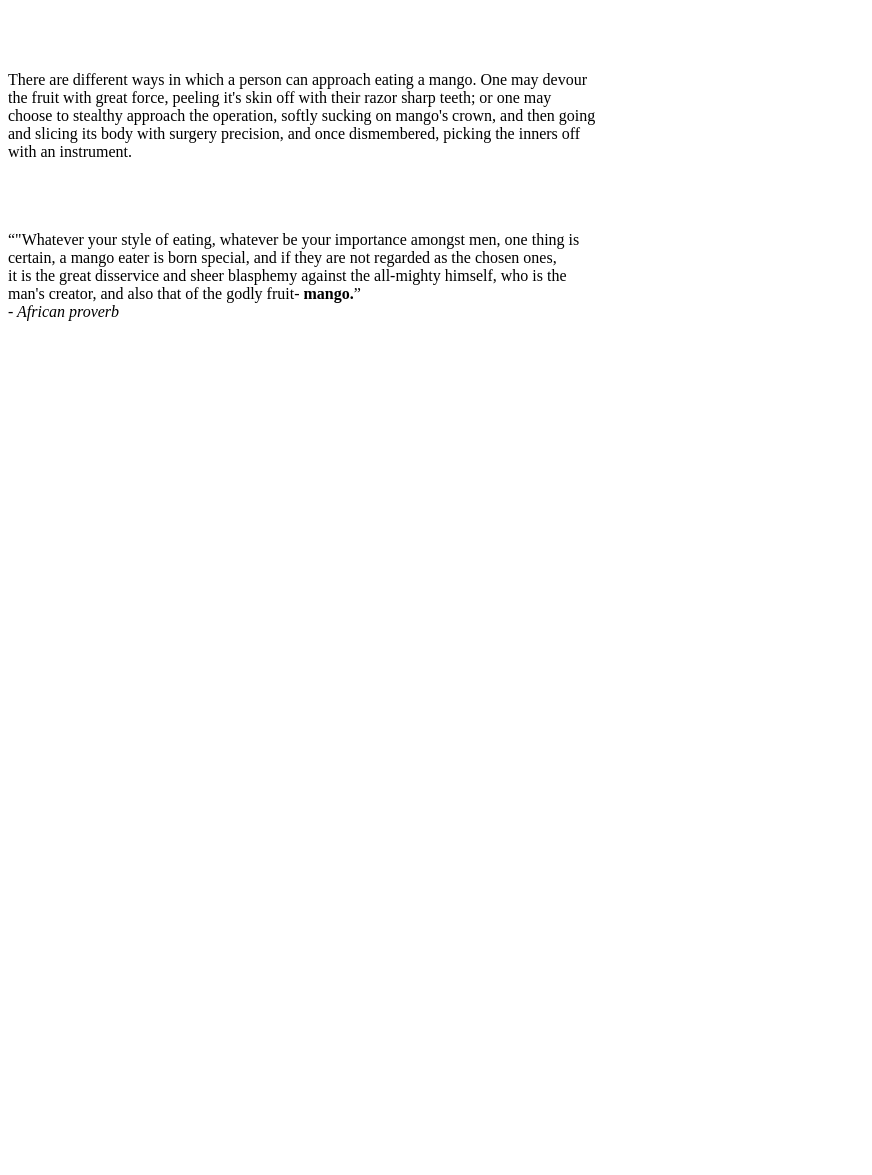
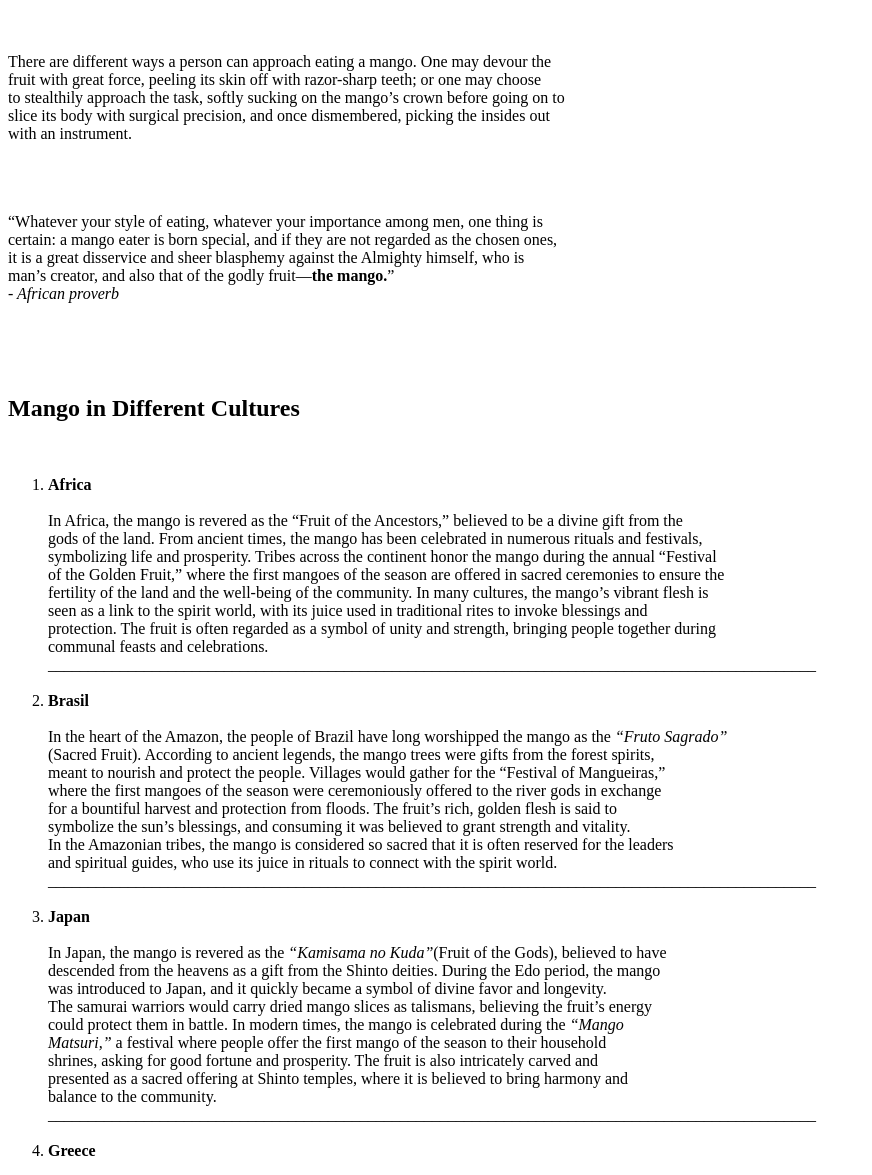
Before and after one commit to Azimuth9/odin-recipes, a plain HTML site: page recipes/how-eat-a-mango.html in a window 1280 px wide. Shown: the part 61-1236 px from the top of the page, without its empty margins (0-872 px from the left). Before the commit the page ends 800 px from the top, so only its background shows below. Drawn offline with Linux system fonts and the light colour scheme.

Commit message:
Add a "Mango in Different Cultures" section

```diff
--- a/recipes/how-eat-a-mango.html
+++ b/recipes/how-eat-a-mango.html
@@ -6,25 +6,76 @@
     <title>How to Eat a Mango</title>
 </head>
 <body>
-    <h1>How to Eat a Mango</h1><br>
+    <h1>How to Eat a Mango</h1>
     <br>
-    <p>There are different ways in which a person can approach eating a mango. One may devour <br>
-    the fruit with great force, peeling it's skin off with their razor sharp teeth; or one may<br>
-    choose to stealthy approach the operation, softly sucking on mango's crown, and then going<br>
-    and slicing its body with surgery precision, and once dismembered, picking the inners off <br>
+    <p>There are different ways a person can approach eating a mango. One may devour the<br>
+    fruit with great force, peeling its skin off with razor-sharp teeth; or one may choose<br>
+    to stealthily approach the task, softly sucking on the mango’s crown before going on to <br>
+    slice its body with surgical precision, and once dismembered, picking the insides out  <br>
     with an instrument.</p><br>
     <br>
     <br>
-<q>"Whatever your style of eating, whatever be your importance amongst men, one thing is<br>
-certain, a mango eater is born special, and if they are not regarded as the chosen ones,<br>
-it is the great disservice and sheer blasphemy against the all-mighty himself, who is the<br>
-man's creator, and also that of the godly fruit- <strong>mango.</strong></q><br>
+<q>Whatever your style of eating, whatever your importance among men, one thing is <br>
+ certain: a mango eater is born special, and if they are not regarded as the chosen ones, <br>
+ it is a great disservice and sheer blasphemy against the Almighty himself, who is <br>
+ man’s creator, and also that of the godly fruit—<strong>the mango.</strong></q><br>
 <i>- African proverb</i><br>
 <br>
 <br>
 <!--add a black and white image of an african child looking at the mango with wonder.-->
 <br>
 <br>
-
+<h2><strong>Mango in Different Cultures</strong></h2><br>
+<ol>
+    <li><strong>Africa</strong></li>
+<br>
+In Africa, the mango is revered as the “Fruit of the Ancestors,” believed to be a divine gift from the<br>
+gods of the land. From ancient times, the mango has been celebrated in numerous rituals and festivals,<br>
+symbolizing life and prosperity. Tribes across the continent honor the mango during the annual “Festival<br>
+of the Golden Fruit,” where the  first mangoes of the season are offered in sacred ceremonies to ensure the<br>
+fertility of the land and the well-being of the community. In many cultures, the mango’s vibrant flesh is <br>
+seen as a link to the spirit world, with its juice used in traditional rites to invoke blessings and<br>
+protection. The fruit is often regarded as a symbol of unity and strength, bringing people together during<br>
+communal feasts and celebrations. <br>
+________________________________________________________________________________________________
+<br>
+<br>
+<li><strong>Brasil</strong></li>
+<br>
+In the heart of the Amazon, the people of Brazil have long worshipped the mango as the <i>“Fruto Sagrado”</i><br>
+ (Sacred Fruit). According to ancient legends, the mango trees were gifts from the forest spirits, <br>
+ meant to nourish and protect the people. Villages would gather for the “Festival of Mangueiras,”<br>
+ where the first mangoes of the season were ceremoniously offered to the river gods in exchange <br>
+ for a bountiful harvest and protection from floods. The fruit’s rich, golden flesh is said to<br>
+ symbolize the sun’s blessings, and consuming it was believed to grant strength and vitality. <br>
+ In the Amazonian tribes, the mango is considered so sacred that it is often reserved for the leaders <br>
+ and spiritual guides, who use its juice in rituals to connect with the spirit world.<br>
+ ________________________________________________________________________________________________
+ <br>
+<br>
+<li><strong>Japan</strong></li>
+<br>
+In Japan, the mango is revered as the <i>“Kamisama no Kuda”</i>(Fruit of the Gods), believed to have<br>
+descended from the heavens as a gift from the Shinto deities. During the Edo period, the mango<br>
+was introduced to Japan, and it quickly became a symbol of divine favor and longevity. <br>
+The samurai warriors would carry dried mango slices as talismans, believing the fruit’s energy<br>
+could protect them in battle. In modern times, the mango is celebrated during the <i>“Mango<br>
+Matsuri,”</i> a festival where people offer the first mango of the season to their household<br>
+shrines, asking for good fortune and prosperity. The fruit is also intricately carved and <br>
+presented as a sacred offering at Shinto temples, where it is believed to bring harmony and<br>
+balance to the community.<br>
+________________________________________________________________________________________________
+<br>
+<br>
+<li><strong>Greece</strong></li>
+<br>
+In the coastal towns of Greece, the people have long worshipped the mango as the <i>“Ambrosia Tropica”</i><br>
+(Tropical Ambrosia). According to ancient legends, Zeus, in his wisdom, transformed a piece of<br>
+ambrosia into the first mango and sent it to earth as a sign of his favor. Villages would gather for<br>
+the “Mangoforia,” a festival where the first mangoes of the season were ceremoniously offered on the<br>
+beaches in exchange for connection with the divine and blessings from the gods. The fruit’s rich,<br>
+golden flesh is said to symbolize divine favor, and consuming it was believed to bring one closer to<br>
+the gods. In the countryside, the mango is considered so sacred that the first mango harvested each<br>
+year is buried in the fields as an offering to Demeter, ensuring a fruitful season ahead.”<br>
 </body>
 </html>
```
